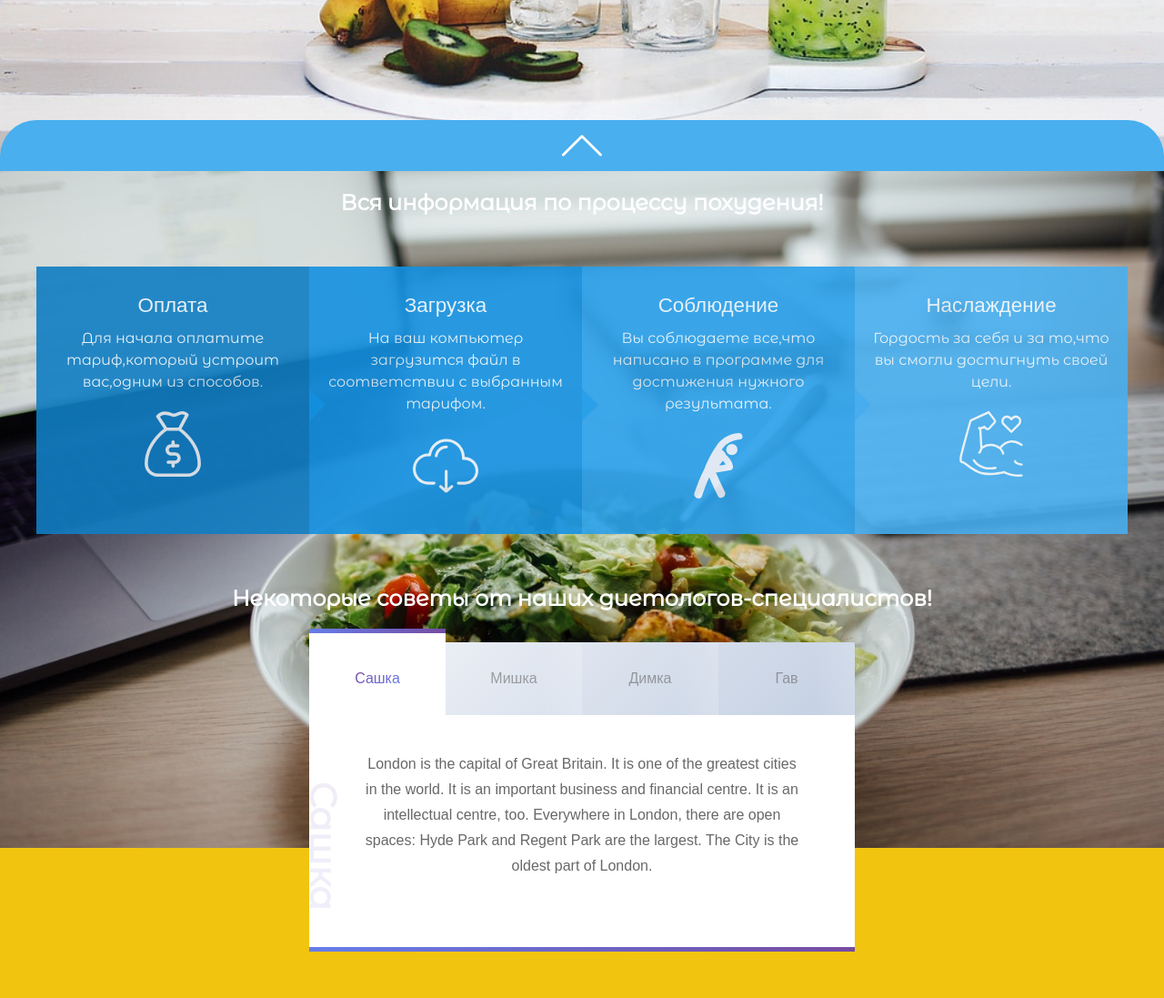
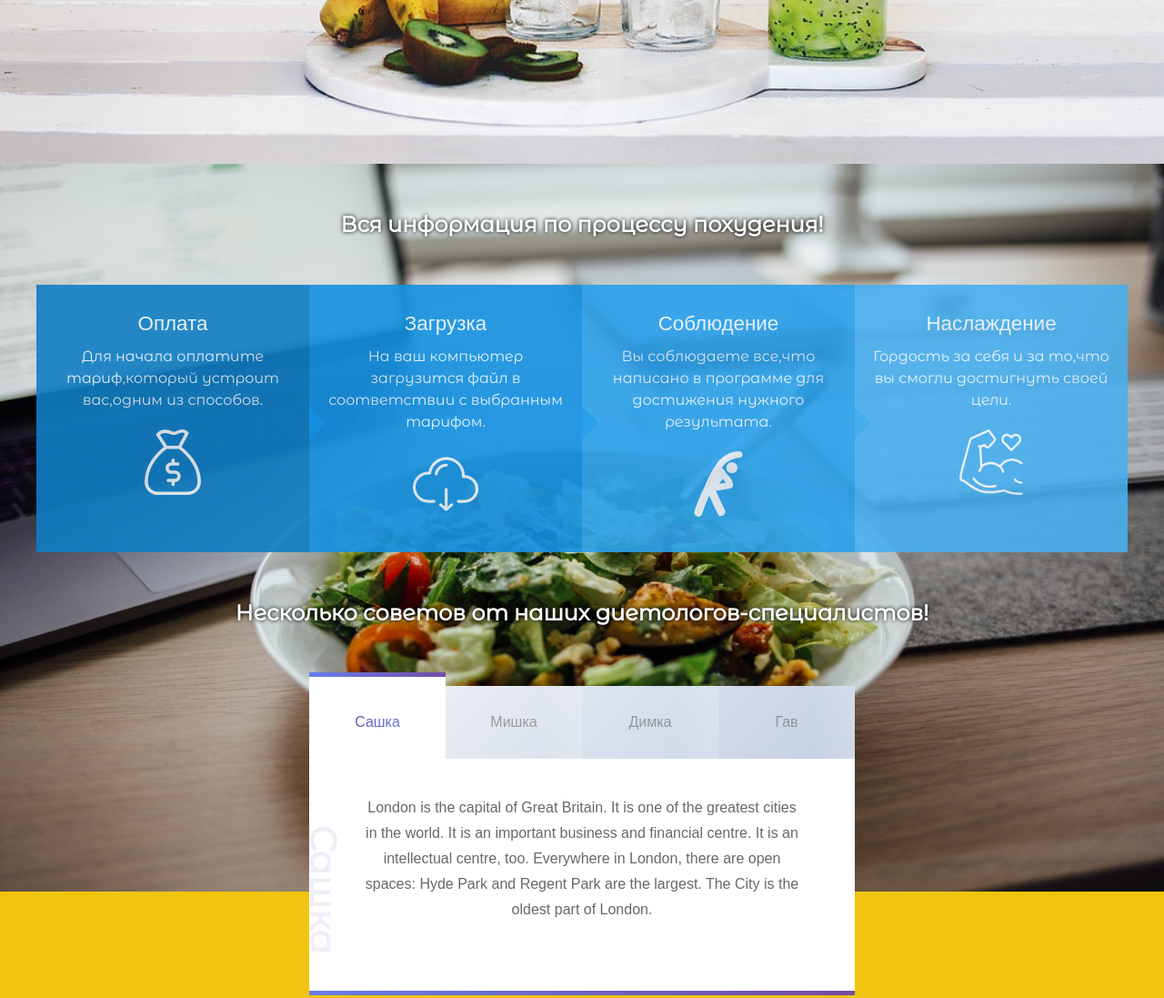
Before and after one commit to 1ivovani1/sm-project, a plain HTML site: page index.html in a window 1280 px wide. Shown: the part 620-1717 px from the top of the page at 91% size. Drawn offline with nearby package versions, Linux system fonts and the light colour scheme.

Commit message:
added some features and remodes on-top-btn

```diff
--- a/index.html
+++ b/index.html
@@ -40,9 +40,6 @@
     </section>
 
     <section class="contacts">
-      <div class="on-top-btn">
-        <img class="on-top" id="on-top" src="images/to-top.svg" alt="">
-      </div>
         <h1>Вся информация по процессу похудения!</h1>
       <div id="btns">
         <div class="btn" onclick="window.location='#'">
@@ -78,7 +75,7 @@
     </div>
 </div>
 
-  <h1>Некоторые советы от наших диетологов-специалистов!</h1>
+  <h1>Несколько советов от наших диетологов-специалистов!</h1>
 <div id="wrapper">
               <div class="content1">
                 <!-- Tab links -->
--- a/style.css
+++ b/style.css
@@ -100,8 +100,6 @@ section {
   background: #9b59b6;
 }
 .contacts {
-  border-top-left-radius: 40px;
-  border-top-right-radius: 40px;
   display: -webkit-flex;
   display: -ms-flex;
   display: flex;
@@ -110,42 +108,21 @@ section {
   -webkit-flex-direction: column;
   -ms-flex-direction: column;
   flex-direction: column;
-  margin-top:-3em;
   text-align: center;
   position: relative;
+  z-index: 100;
 }
-.on-top-btn:hover .on-top{
-  transform: scale(1.1);
-}
-.on-top-btn{
-  width: 100%;
-  border-top-left-radius: 40px;
-  border-top-right-radius: 40px;
+
+.contacts h1{
+  color: white;
+  text-shadow: black 0 0 4px;
+  height: calc(100%/8);
   display: -webkit-flex;
   display: -ms-flex;
   display: flex;
   -ms-align-items: center;
   align-items: center;
   justify-content: center;
-  height: 3.5em;
-  align-self: flex-start;
-  background-color: white;
-  cursor: pointer;
- 	background: #49afef;
-}
-.on-top{
-  height: 80%;
-  transition: 0.4s;
-}
-.on-top_active{
-  transform: rotate(180deg);
-}
-.opacity-block{
-  height: 40%;
-  opacity: 0
-}
-.contacts h1{
-  color: white;
 }
 .portfolio {
   background-color: #f1c40f;
@@ -271,9 +248,6 @@ section {
   }
   .on-top-btn{
     background: #117ec3;
-  }
-  .contacts{
-    margin-top: -3em;
   }
 }
 
@@ -500,6 +474,7 @@ section {
 
 
 #block-for-slider {
+    height: 100%;
     width: 100%;
     margin: 0 auto;
     position: absolute;
@@ -537,17 +512,15 @@ section {
     padding: 0;
 }
 .slide {
-    height: 100%;
+  height: 100%;
     width: calc(100%/4);
     list-style: none;
     display: inline;
     float: left;
 }
-
 .slide-img {
     width: 100%;
-    height: 100%;
-    margin-top: 3em;
+    height: 100vh;
 }
 
 
```
